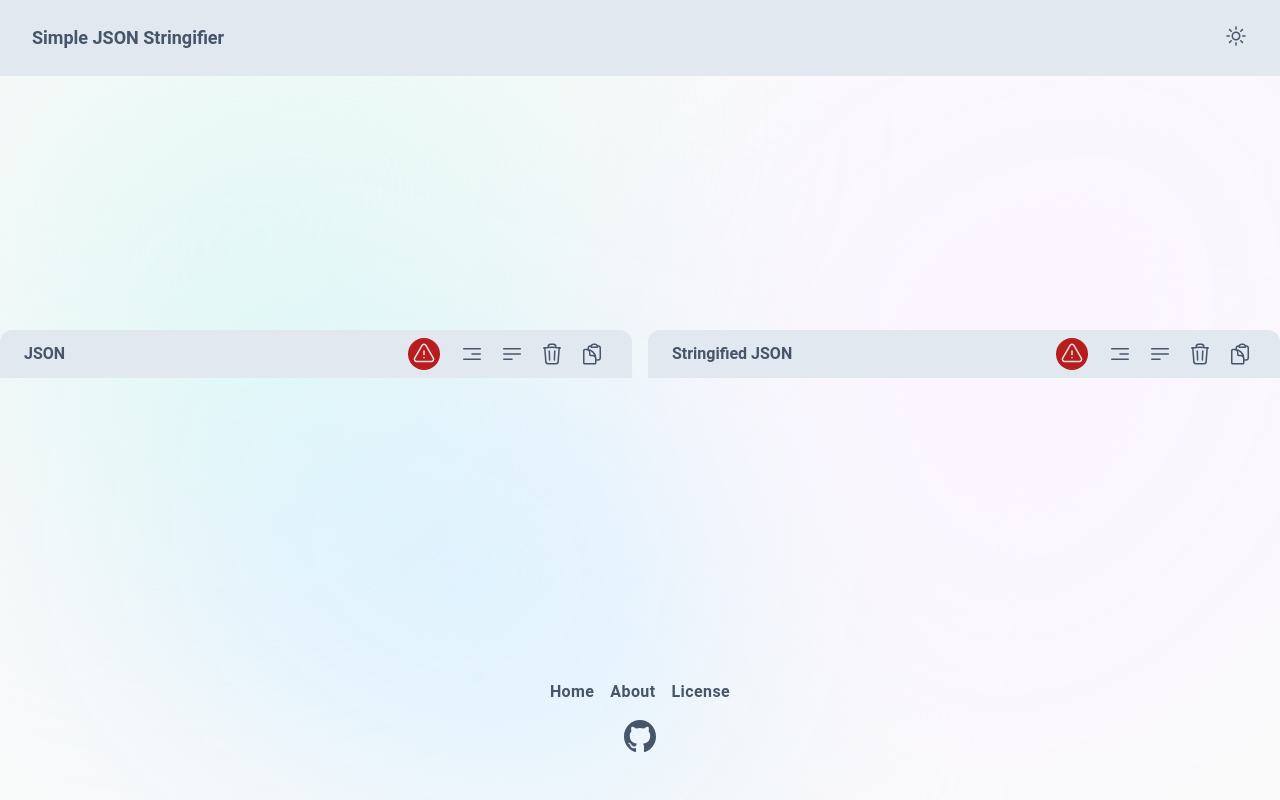
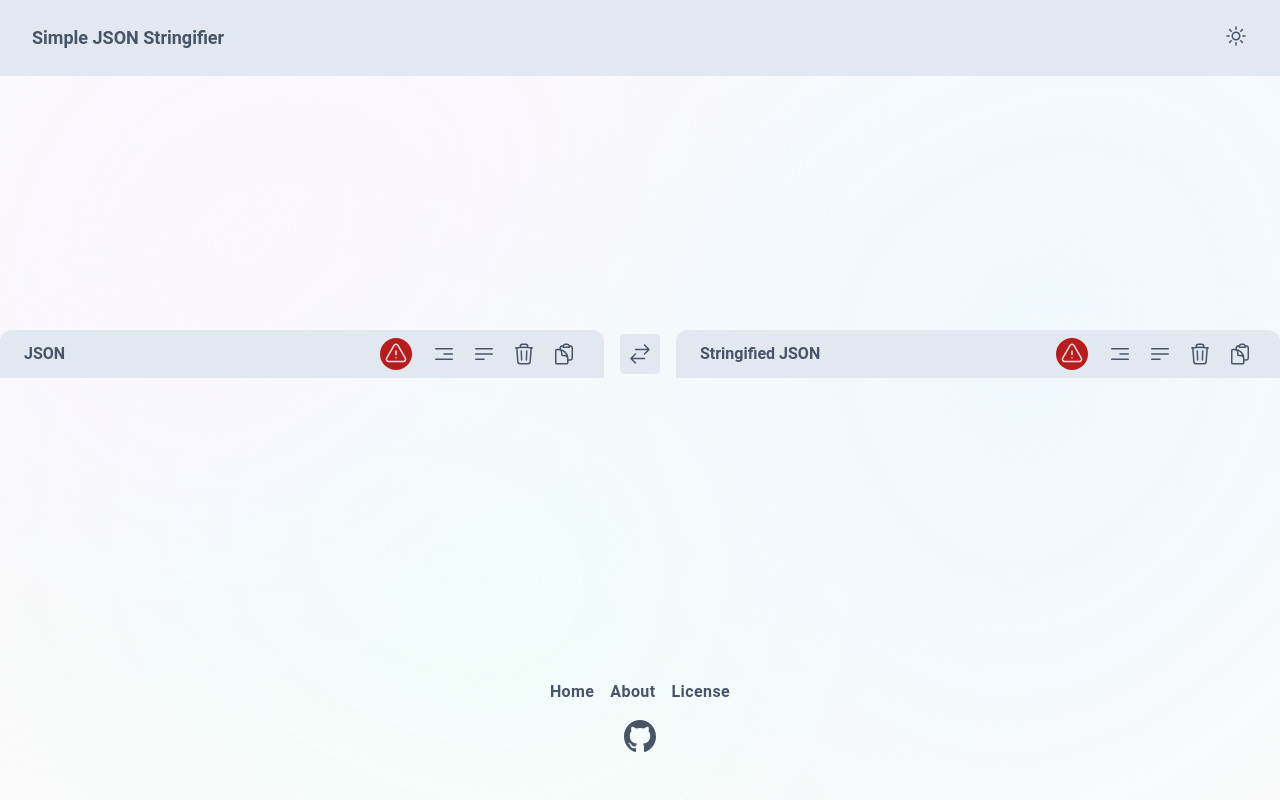
Before and after one commit to AndresNS/simple-json-stringifier, a Next.js app: page / in a window 1280 px wide. Built offline with nearby package versions, Linux system fonts and the light colour scheme.

Commit message:
Add swap mode button

```diff
--- a/src/components/modules/Background.tsx
+++ b/src/components/modules/Background.tsx
@@ -9,7 +9,7 @@ const Background = ({ children }: PropsWithChildren) => {
         fill="currentColor"
         xmlns="http://www.w3.org/2000/svg"
         stroke="none"
-        className="text-sky-100 dark:text-teal-600/70 w-1/2 absolute bottom-[-20%] left-[10%] blur-[8rem] "
+        className="text-teal-50 dark:text-teal-600/70 w-1/2 absolute bottom-[-20%] left-[10%] blur-[8rem] "
       >
         <path
           fillRule="evenodd"
@@ -24,7 +24,7 @@ const Background = ({ children }: PropsWithChildren) => {
         fill="currentColor"
         stroke="none"
         xmlns="http://www.w3.org/2000/svg"
-        className="text-purple-50 dark:text-sky-900/70 w-1/2 right-[-5%] absolute blur-[8rem]"
+        className="text-sky-50 dark:text-sky-900/70 w-1/2 right-[-5%] absolute blur-[8rem]"
       >
         <path
           fillRule="evenodd"
@@ -38,7 +38,7 @@ const Background = ({ children }: PropsWithChildren) => {
         fill="currentColor"
         xmlns="http://www.w3.org/2000/svg"
         stroke="none"
-        className="text-teal-100/40 dark:text-slate-900/50 w-1/2 absolute blur-[8rem] "
+        className="text-purple-50 dark:text-slate-900/50 w-1/2 absolute blur-[8rem] "
       >
         <path
           fillRule="evenodd"
--- a/src/pages/index.tsx
+++ b/src/pages/index.tsx
@@ -4,6 +4,7 @@ import Layout from "@/components/layouts/Default";
 // import { ConvertMode } from "../types/global.d";
 
 import CodeEditor from "@/components/modules/CodeEditor/CodeEditor";
+import SwapIcon from "../components/icons/SwapIcon";
 
 export default function Home() {
   // const [convertMode, setConvertMode] = useState(ConvertMode.JSONtoString);
@@ -46,10 +47,13 @@ export default function Home() {
   return (
     <Layout>
       <section className="container mx-auto flex flex-col justify-center">
-        <div className="flex gap-4">
+        <div className="flex gap-4 items-center">
           <div className="flex-1">
             <CodeEditor title="JSON" />
           </div>
+          <button className="bg-slate-200 text-slate-600 dark:bg-zinc-900 dark:text-zinc-200 flex justify-center items-center rounded hover:bg-slate-400 hover:text-slate-100 dark:hover:bg-slate-600 p-2">
+            <SwapIcon />
+          </button>
           <div className="flex-1">
             <CodeEditor title="Stringified JSON" />
           </div>
```
